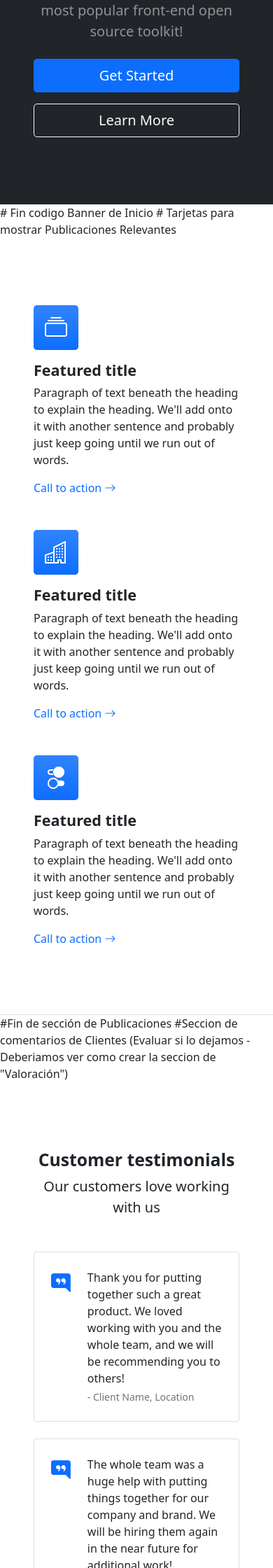
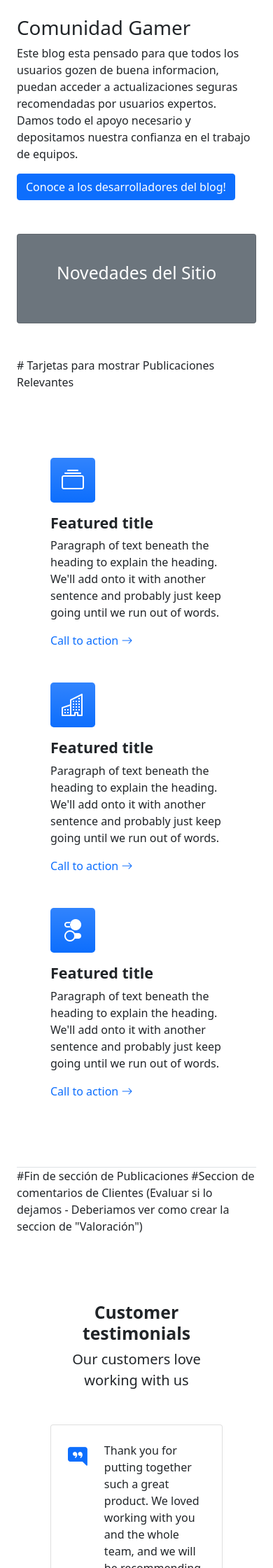
Before and after one commit to Sikriolc/ProyectoFinalBlog, a Django app: page / in a window 390 px wide. Shown: the part 386-2626 px from the top of the page at 70% size. Run offline with Django 4.2, Linux system fonts and the light colour scheme; some libraries are stand-ins or nearby versions.

Commit message:
Prueba de Pagina de Noticia con herencia de base OK

```diff
--- a/ProyectoFinalBlog/AppInterface/templates/AppInterface/Inicio.html
+++ b/ProyectoFinalBlog/AppInterface/templates/AppInterface/Inicio.html
@@ -6,23 +6,21 @@
 
 # Desde aqui con Banner Principal Pagina de Inicio
 <!-- Header-->
-<header class="bg-dark py-5">
-    <div class="container px-5">
-        <div class="row gx-5 justify-content-center">
-            <div class="col-lg-6">
-                <div class="text-center my-5">
-                    <h1 class="display-5 fw-bolder text-white mb-2">Present your business in a whole new way</h1>
-                    <p class="lead text-white-50 mb-4">Quickly design and customize responsive mobile-first sites with Bootstrap, the world’s most popular front-end open source toolkit!</p>
-                    <div class="d-grid gap-3 d-sm-flex justify-content-sm-center">
-                        <a class="btn btn-primary btn-lg px-4 me-sm-3" href="#features">Get Started</a>
-                        <a class="btn btn-outline-light btn-lg px-4" href="#!">Learn More</a>
-                    </div>
-                </div>
-            </div>
-        </div>
-    </div>
-</header>
-# Fin codigo Banner de Inicio
+<!-- Page Content-->
+<div class="container px-4 px-lg-5">
+  <!-- Heading Row-->
+  <div class="row gx-4 gx-lg-5 align-items-center my-5">
+      <div class="col-lg-7"><img class="img-fluid rounded mb-4 mb-lg-0" src="https://goombastomp.com/wp-content/uploads/2019/08/video-game-art.jpg" alt="..." /></div>
+      <div class="col-lg-5">
+          <h1 class="font-weight-light">Comunidad Gamer</h1>
+          <p>Este blog esta pensado para que todos los usuarios gozen de buena informacion, puedan acceder a actualizaciones seguras recomendadas por usuarios expertos. Damos todo el apoyo necesario y depositamos nuestra confianza en el trabajo de equipos.</p>
+          <a class="btn btn-primary" href="nosotros">Conoce a los desarrolladores del blog!</a>
+      </div>
+  </div>
+  <!-- Call to Action-->
+  <div class="card text-white bg-secondary my-5 py-4 text-center">
+      <div class="card-body"><p class="text-white m-0"><h2>Novedades del Sitio</h2></p></div>
+  </div>
 # Tarjetas para mostrar Publicaciones Relevantes
 <!-- Features section-->
 <section class="py-5 border-bottom" id="features">
--- a/ProyectoFinalBlog/AppInterface/templates/AppInterface/base.html
+++ b/ProyectoFinalBlog/AppInterface/templates/AppInterface/base.html
@@ -19,14 +19,46 @@
         <!-- Responsive navbar-->
         <nav class="navbar navbar-expand-lg navbar-dark bg-dark">
           <div class="container px-5">
-                <a class="navbar-brand" href="#!">Start Bootstrap</a>
+              <a class="navbar-brand" href="inicio">Colonia Gamer Blog</a>
               <button class="navbar-toggler" type="button" data-bs-toggle="collapse" data-bs-target="#navbarSupportedContent" aria-controls="navbarSupportedContent" aria-expanded="false" aria-label="Toggle navigation"><span class="navbar-toggler-icon"></span></button>
               <div class="collapse navbar-collapse" id="navbarSupportedContent">
                   <ul class="navbar-nav ms-auto mb-2 mb-lg-0">
-                        <li class="nav-item"><a class="nav-link active" aria-current="page" href="#!">Home</a></li>
-                        <li class="nav-item"><a class="nav-link" href="#!">About</a></li>
-                        <li class="nav-item"><a class="nav-link" href="#!">Contact</a></li>
-                        <li class="nav-item"><a class="nav-link" href="#!">Services</a></li>
+                      <li class="nav-item"><a class="nav-link active" aria-current="page" href="inicio">Inicio</a></li>
+                      <li class="nav-item dropdown">
+                        <a class="nav-link dropdown-toggle active" href="categorias" id="navbarDropdown" role="button" data-bs-toggle="dropdown" aria-expanded="false">
+                          Categorias
+                        </a>
+                        <ul class="dropdown-menu" aria-labelledby="navbarDropdown">
+                          <li><a class="dropdown-item" href="categorias">Ver Categorias</a></li>
+                          <li><hr class="dropdown-divider"></li>
+                          <li><a class="dropdown-item" href="crear_categoria">Crear nueva categoria</a></li>
+                          <li><a class="dropdown-item" href="buscar_categoria">Buscar categoria</a></li>
+                        </ul>
+                      </li>
+                      <li class="nav-item dropdown">
+                        <a class="nav-link dropdown-toggle active" href="categorias" id="navbarDropdown" role="button" data-bs-toggle="dropdown" aria-expanded="false">
+                          Noticias
+                        </a>
+                        <ul class="dropdown-menu" aria-labelledby="navbarDropdown">
+                          <li><a class="dropdown-item" href="noticias">Ver Noticias</a></li>
+                          <li><hr class="dropdown-divider"></li>
+                          <li><a class="dropdown-item" href="crear_usuario">Crear nueva Noticia</a></li>
+                          <li><a class="dropdown-item" href="buscar_usuario">Buscar Noticia</a></li>
+                        </ul>
+                      </li>
+                      <li class="nav-item dropdown">
+                        <a class="nav-link dropdown-toggle active" href="categorias" id="navbarDropdown" role="button" data-bs-toggle="dropdown" aria-expanded="false">
+                          Publicaciones
+                        </a>
+                        <ul class="dropdown-menu" aria-labelledby="navbarDropdown">
+                          <li><a class="dropdown-item" href="publicaciones">Ver Publicaciones</a></li>
+                          <li><hr class="dropdown-divider"></li>
+                          <li><a class="dropdown-item" href="crear_publicacion">Crear nueva Publicacion</a></li>
+                          <li><a class="dropdown-item" href="buscar_publicacion">Buscar Publicacion</a></li>
+                        </ul>
+                      </li>
+                      <li class="nav-item"><a class="nav-link" href="nosotros">Sobre Nosotros</a></li>
+                      <li class="nav-item"><a class="nav-link" href="contacto">Contacto</a></li>
                   </ul>
               </div>
           </div>
--- a/ProyectoFinalBlog/AppInterface/urls.py
+++ b/ProyectoFinalBlog/AppInterface/urls.py
@@ -4,4 +4,5 @@ from . import views
 
 urlpatterns = [
     path('', views.inicio, name="inicio"),
+    path('inicio', views.inicio, name="inicio"),
 ]
```
Also changed, not shown: ProyectoFinalBlog/AppNoticias/templates/AppNoticias/noticias.html (+9 -1 lines). Lines whose indentation alone changed are shown as unchanged.
